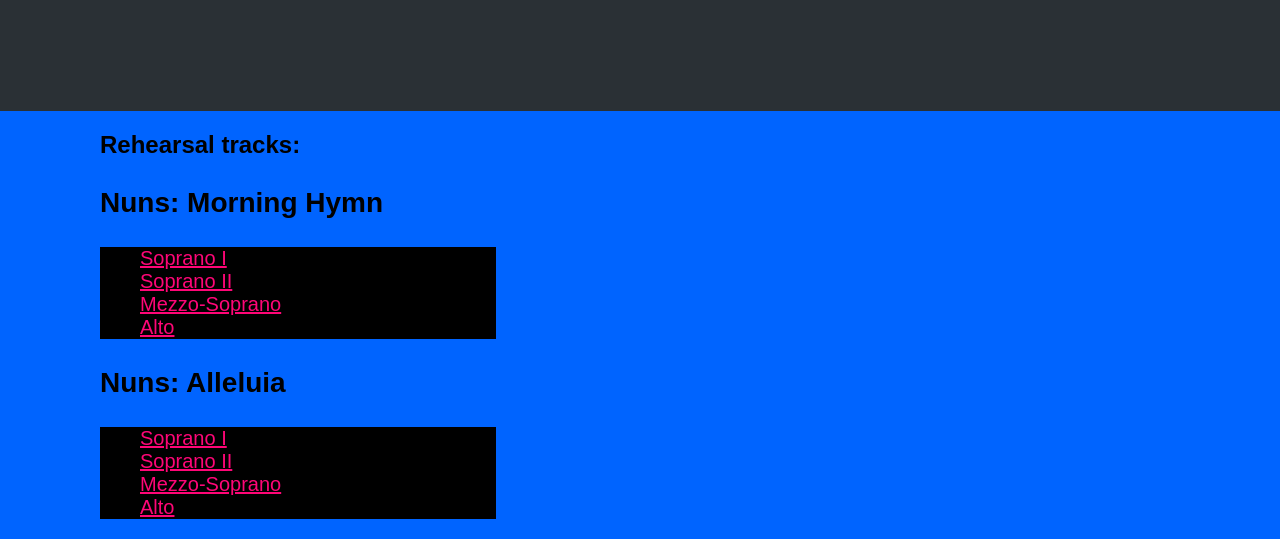
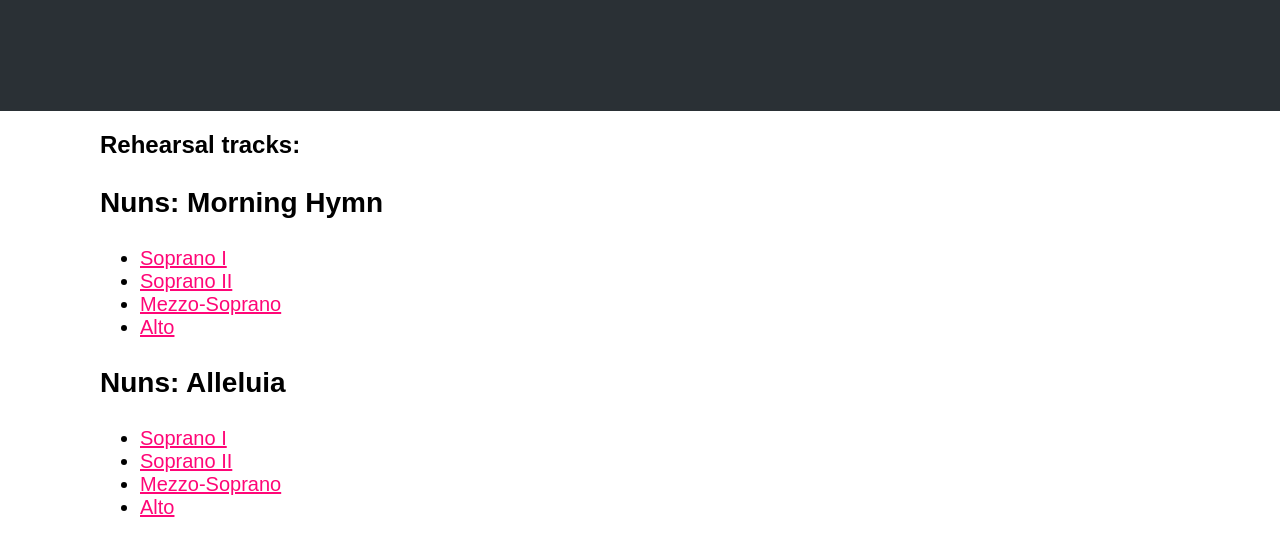
Before and after one commit to sethjensen1/ths-drama, a plain HTML site: page index.html in a window 1280 px wide. Shown: the part 323-862 px from the top of the page. Drawn offline with Linux system fonts and the light colour scheme.

Commit message:
Update style.css

```diff
--- a/style.css
+++ b/style.css
@@ -1,5 +1,4 @@
 body {
-  background-color: #0064ff;
   font-family: Source Sans Pro, Arial, sans-serif;
   margin: 0;
 }
@@ -33,6 +32,5 @@ header {
 #tracks ul {
   width: 33%;
   border: 1px black;
-  background-color: #000;
   font-size: 20px;
 }
```
